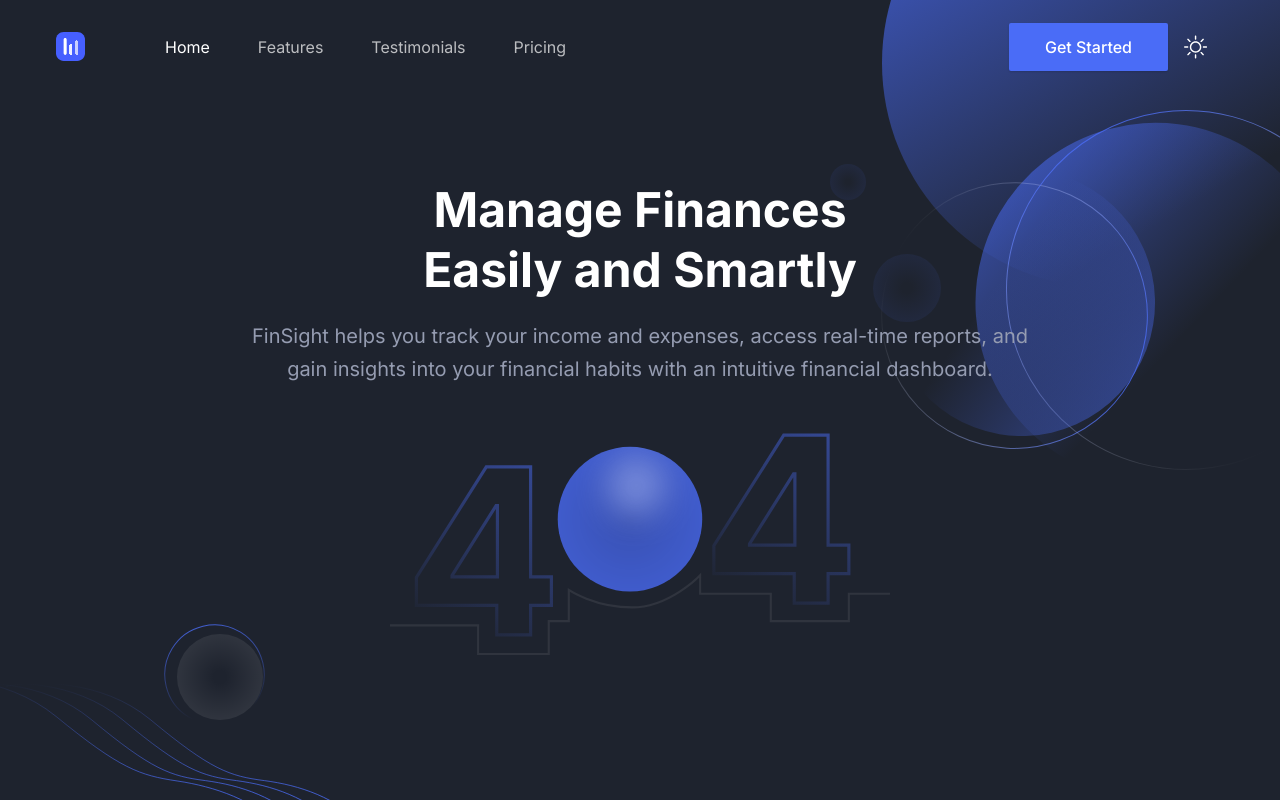
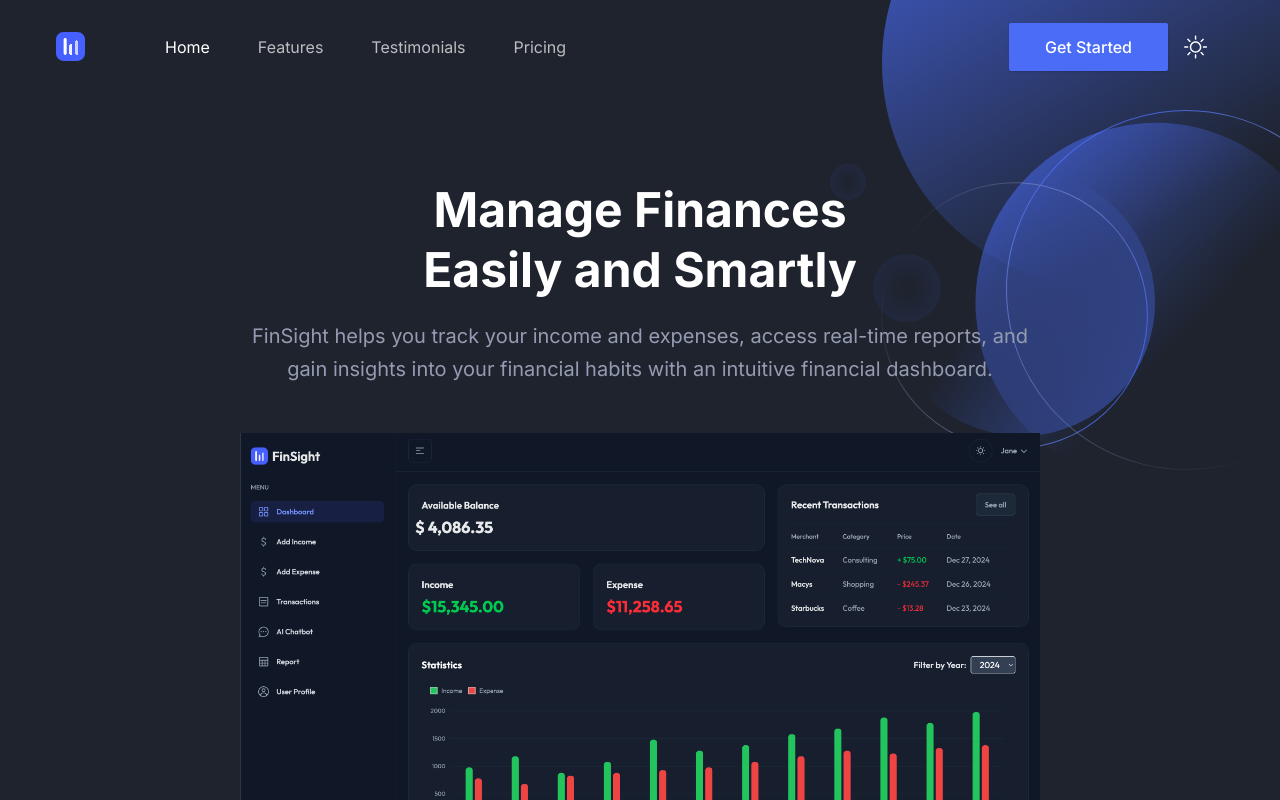
Before and after one commit to YashM7/finsight-landingpage, a Next.js app: page / in a window 1280 px wide. Shown: the top 800 px of the page. Built offline with nearby package versions, Linux system fonts and the light colour scheme.

Commit message:
Dashboard image added

```diff
--- a/components/Hero/index.tsx
+++ b/components/Hero/index.tsx
@@ -24,14 +24,11 @@ const Hero = () => {
                 </p>
 
                 <Image
-
-                  // ADD IMAGE HERE //
-
-                  src="/images/404.svg"
+                  src="/images/Dashboard.png"
                   alt="hero"
                   width={0}
                   height={0}
-                  className="mx-auto mt-10 w-full max-w-[400px] sm:max-w-[500px]"
+                  className="mx-auto mt-10 w-full max-w-[600px] sm:max-w-[800px] lg:max-w-[1000px]"
                 />
 
               </div>
```
Also changed, not shown: public/images/Dashboard.png (added).
